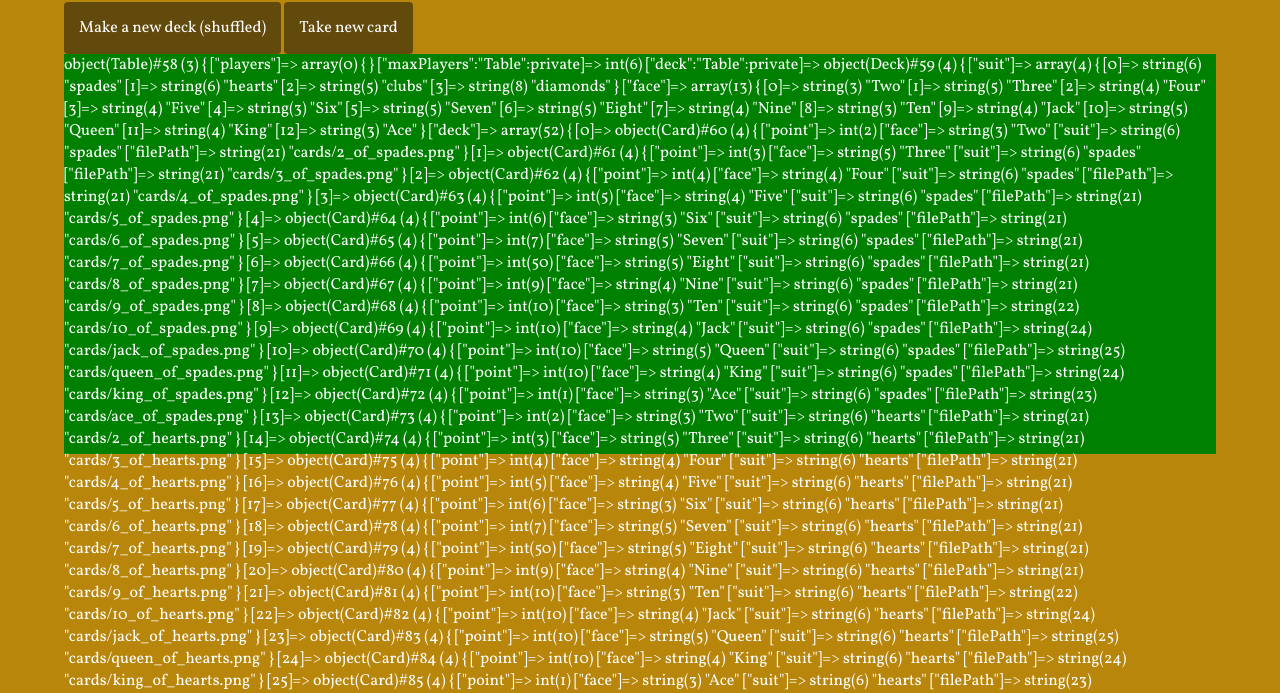
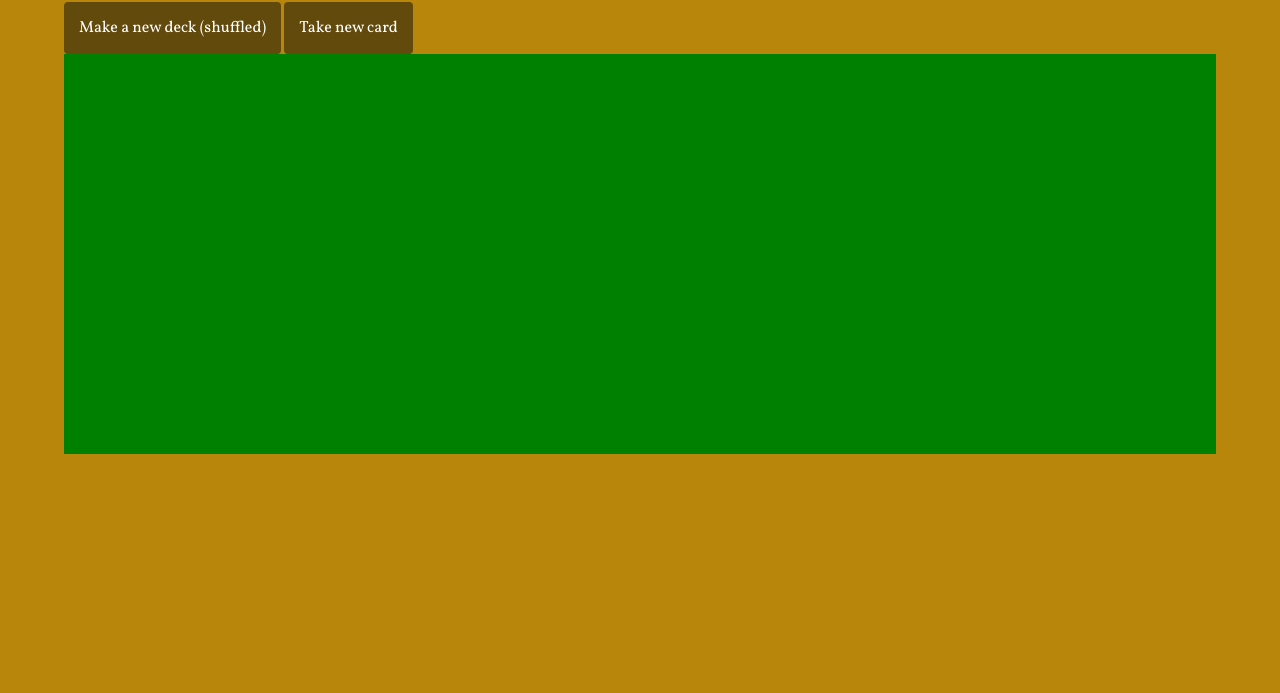
Before and after one commit to fransbernhard/cardGame, a PHP site: page / in a window 1280 px wide. Shown: the part 121-814 px from the top of the page. After the commit the page ends 575 px from the top, so only its background shows below. Run offline with PHP 8.4, Linux system fonts and the light colour scheme.

Commit message:
ändrat lite

```diff
--- a/classes/Table.class.php
+++ b/classes/Table.class.php
@@ -19,7 +19,7 @@ class Table {
     public function registerPlayer($name) {
 
         $p = new Player($name);
-        if(count($this->players) <= $this->maxPlayers){
+        if(count($this->players) < $this->maxPlayers){
            $id = array_push($this->players, $p) - 1;
         }else{
             return false;
--- a/index.php
+++ b/index.php
@@ -64,34 +64,7 @@ spl_autoload_register(function ($className) {
 		<button id="btn2">Take new card</button>
 		<div id="area">
 
-		<?php
 
-
-		$table = new Table;
-
-		//---------------------------------serializing
-		$tableserialized = serialize($table);
-		file_put_contents("game.dat", $tableserialized);
-		// echo $tableserialized;
-
-		$str = file_get_contents("game.dat");
-		$table = unserialize($str);
-
-
-
-		var_dump($table);
-
-
-		// var_dump($unserialized);
-
-
-
-		// $_SESSION["table"] = $unserialized;
-
-		//---------------------------------serializing
-
-
-		?>
 		</div>
 	<section><br><br>
 
--- a/js/main.js
+++ b/js/main.js
@@ -36,7 +36,7 @@ content.click(function(){
 
 $("#btn").click(function(){
   $.getJSON("cards.php", function(data){
-  	 console.log(data);
+  	 // console.log(data);
 		$('#area').html("");
 		data.forEach(function(key){
 			switch(key.suit){
```
Also changed, not shown: cards.php (+13 -7 lines), reg.player.php (+14 -3 lines), 1 other file.
